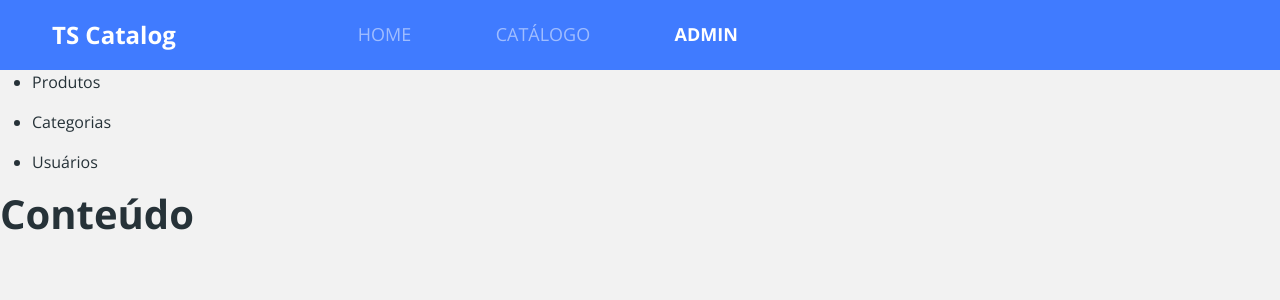
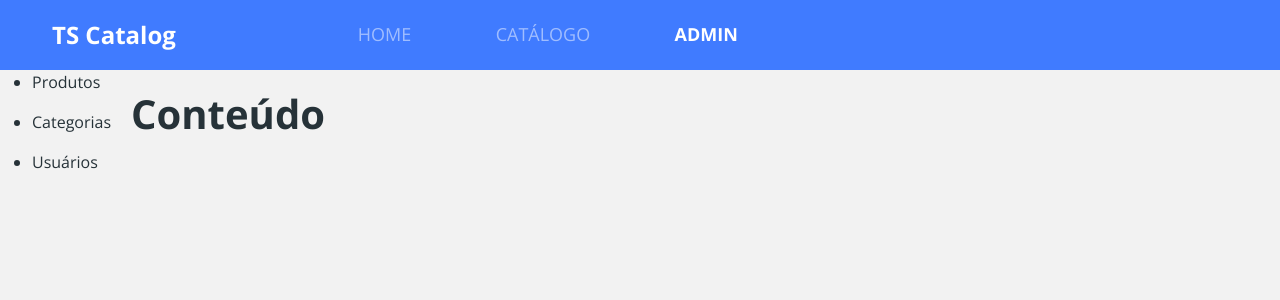
Before and after one commit to T-G0nc4lv3s/bds01-reactjs, a React (Create React App) app in the folder frontweb/: page /admin in a window 1280 px wide. Shown: the top 300 px of the page. Built offline with nearby package versions, Linux system fonts and the light colour scheme.

Commit message:
Admin layout

```diff
--- a/frontweb/src/pages/Admin/index.tsx
+++ b/frontweb/src/pages/Admin/index.tsx
@@ -1,4 +1,5 @@
 import Navbar from './Navbar';
+import './styles.css';
 
 const Admin = () => {
   return (
--- /dev/null
+++ b/frontweb/src/pages/Admin/styles.css
@@ -0,0 +1,18 @@
+.admin-container{
+    display: flex;
+    flex-direction: column;
+}
+
+.admin-content{
+    padding: 20px;
+}
+
+@media(min-width: 1200px){
+    .admin-container{
+        flex-direction: row;
+    }
+
+    .admin-content{
+        flex: 1;
+    }
+}
```
